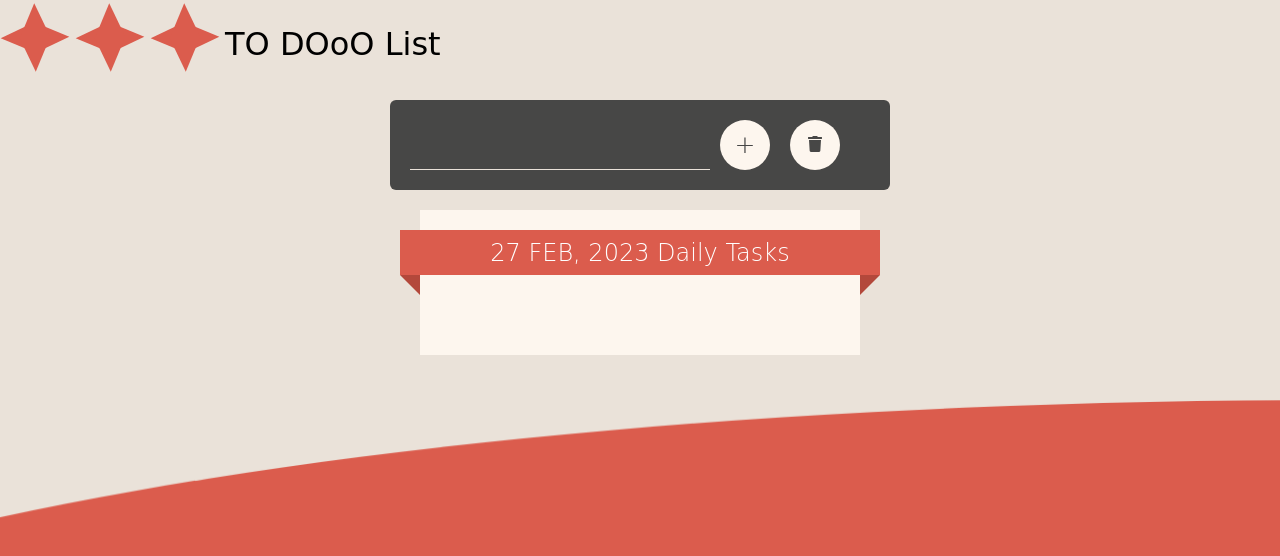
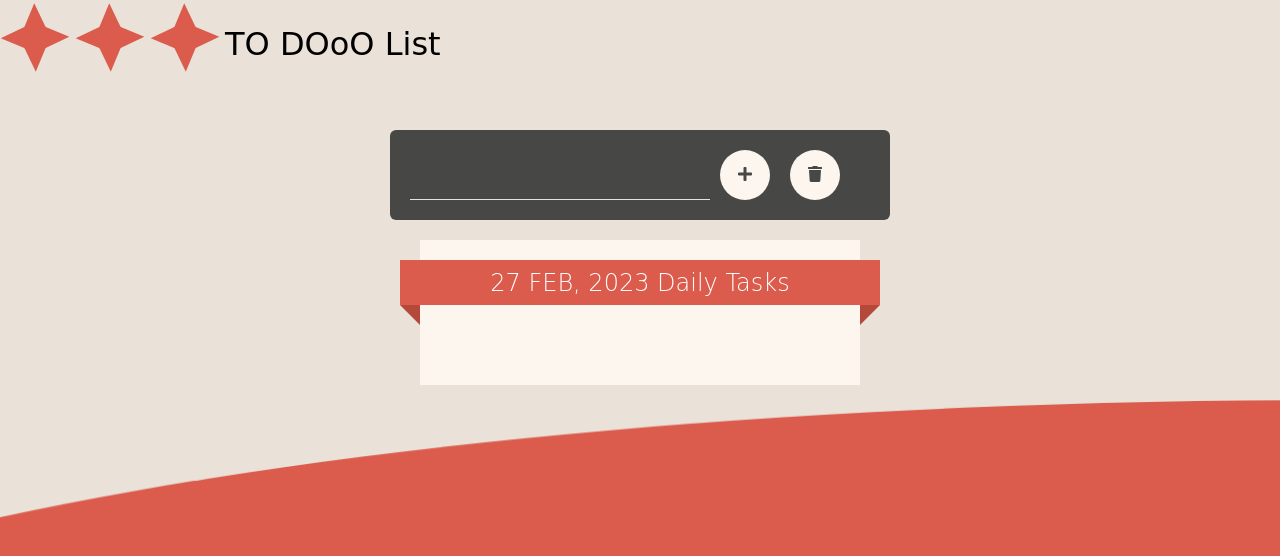
Before and after one commit to GhofranN/ToDoList, a plain HTML site: page index.html in a window 1280 px wide. Drawn offline with Linux system fonts and the light colour scheme.

Commit message:
Update add button

```diff
--- a/index.html
+++ b/index.html
@@ -33,7 +33,7 @@
       <div class="container">
         <div class="form">
           <input type="text" class="input" />
-          <input type="submit" class="add" value="+" />
+          <div class="add"><i class="fa fa-plus"></i></div>
           <div class="del"><i class="fa fa-trash"></i></div>
         </div>
         <div class="task-card">
--- a/master.css
+++ b/master.css
@@ -33,7 +33,7 @@ body {
 
 /* Header Start */
 .header {
-  height: 80px;
+  height: 110px;
   background-color: var(--thirdColor, 'black');
   display: grid;
   grid-template-columns: repeat(3, 75px) 300px;
@@ -112,16 +112,16 @@ body {
   height: 50px;
   -webkit-border-radius: 50%;
   background-color: var(--fourthColor, 'white');
+  position: relative;
 }
 
-.del {
-  position: relative;
-}
-.del:hover {
+.del:hover,
+.add:hover {
   background-color: var(--basicColor, 'white');
 }
 
-.del .fa-trash {
+.del .fa-trash,
+.add .fa-plus {
   position: absolute;
   left: 25px;
   top: 8px;
@@ -129,10 +129,6 @@ body {
   transform: translate(50%, 50%);
   -webkit-transform: translate(-50%, 50%);
   color: var(--seconderyColor, 'black');
-}
-
-.add:hover {
-  background-color: var(--basicColor, 'white');
 }
 
 .task-card {
```
